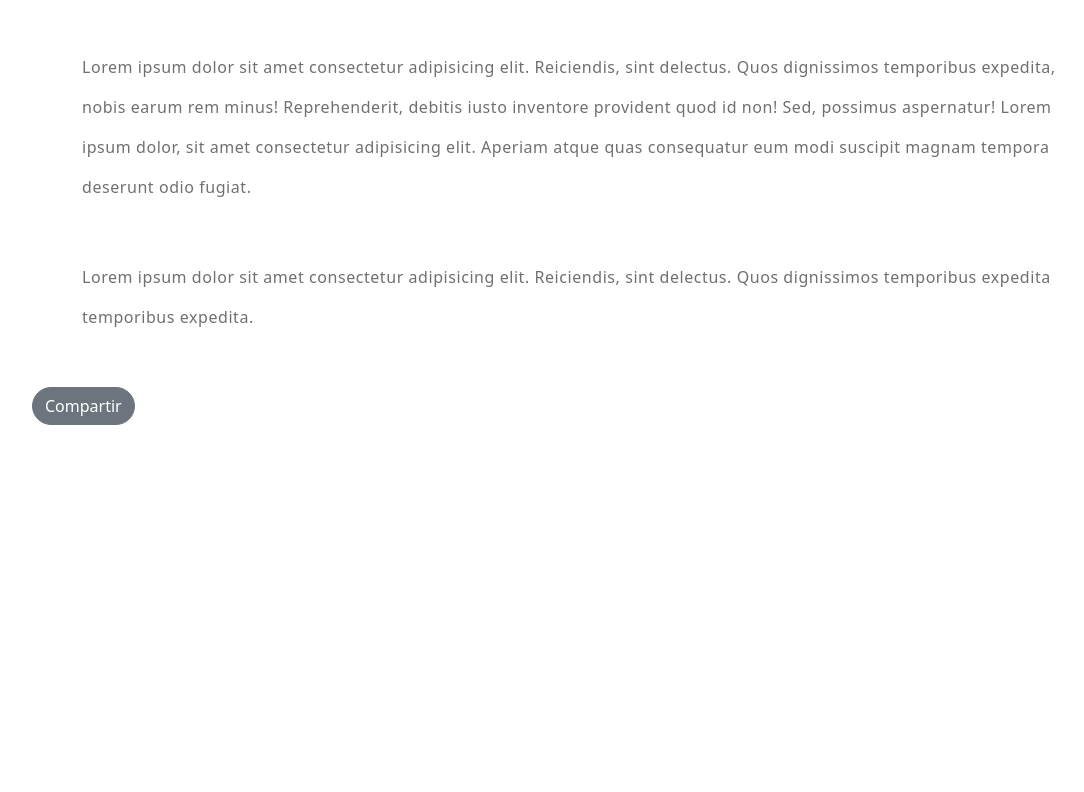
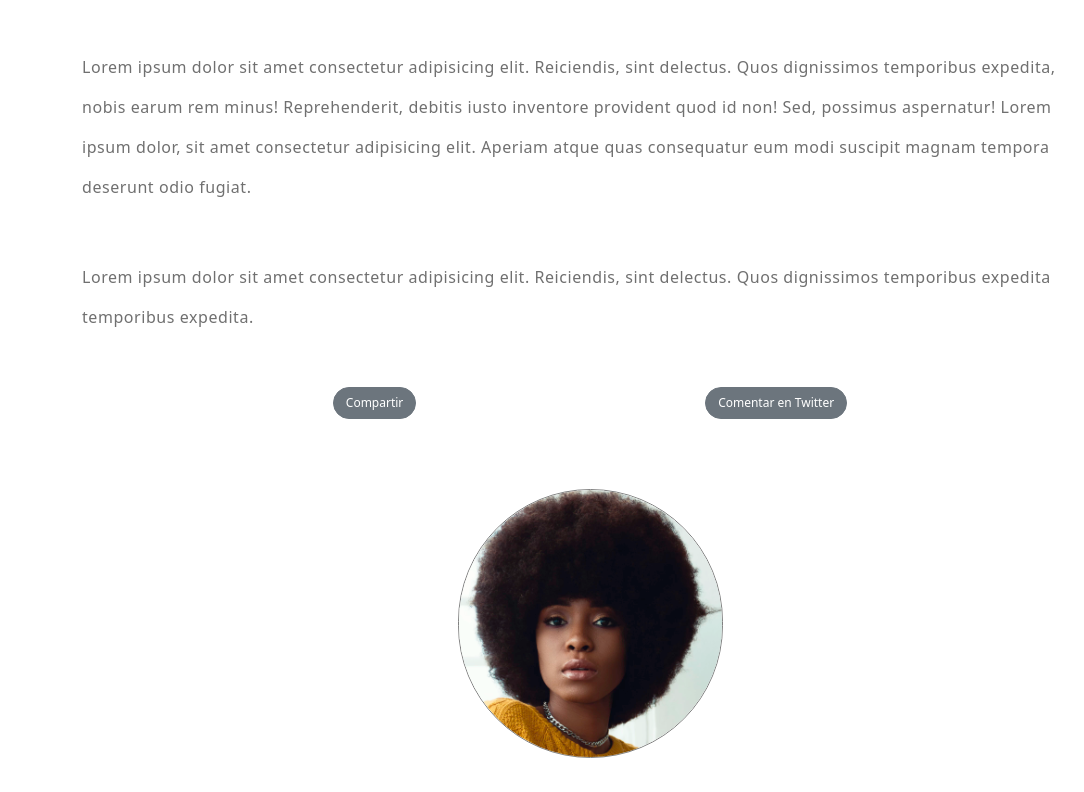
Before and after one commit to TanaAC/barbershop, a plain HTML site: page index.html in a window 1280 px wide. Shown: the part 996-1788 px from the top of the page, without its empty margins (50-1134 px from the left). Before the commit the page ends 1455 px from the top, so only its background shows below. Drawn offline with nearby package versions, Linux system fonts and the light colour scheme; a script that the page names is missing; a web font is replaced by a local one.

Commit message:
finished main and start presentation

```diff
--- a/assets/scss/components/_buttons.scss
+++ b/assets/scss/components/_buttons.scss
@@ -7,4 +7,12 @@ border-radius: 20px;
 -moz-border-radius: 20px;
 -ms-border-radius: 20px;
 -o-border-radius: 20px;
+font-size: $fz-small;
+margin-bottom: 70px;
+
 }
+
+.section-button{
+    display: flex;
+    justify-content: space-evenly;
+}
--- a/assets/scss/layout/_blog-section.scss
+++ b/assets/scss/layout/_blog-section.scss
@@ -16,9 +16,4 @@ line-height: 40px;
 margin-bottom: 50px;
 }
 
-
-
-
-
-
 }
--- /dev/null
+++ b/assets/scss/layout/_presentation-section.scss
@@ -0,0 +1,15 @@
+.presentation-section{
+display: flex;
+justify-content: center;
+
+&__img{
+    border: 1px solid gray;
+    border-radius: 150px;
+    -webkit-border-radius: 150px;
+    -moz-border-radius: 150px;
+    -ms-border-radius: 150px;
+    -o-border-radius: 150px;
+
+}
+
+}
--- a/assets/scss/main.scss
+++ b/assets/scss/main.scss
@@ -17,3 +17,4 @@
 @import "layout/footer";
 @import "layout/hero-section";
 @import "layout/blog-section";
+@import "layout/presentation-section";
--- a/index.html
+++ b/index.html
@@ -97,15 +97,23 @@
     consectetur adipisicing elit. Reiciendis, sint delectus. Quos
     dignissimos temporibus expedita temporibus expedita.</p>
 
+    <div class="section-button container">
     <button type="button" class="btn btn-secondary">Compartir</button>
+    <button type="button" class="btn btn-secondary">Comentar en Twitter</button>
+  </div>
+</main>
+<!--blog-section-->
 
-</main>
+<!--presentation-section-->
+<section class="presentation-section">
+  <a target="_blank" href="#">
+    <img class="presentation-section__img" src="assets/img/naomi-thai.png" alt="naomi-thai">
+  </a>
+
+</section>
 
 
 
-
-
-    <!--blog-section-->
 
 
 
```
Also changed, not shown: assets/css/style.css, 1 other file.
